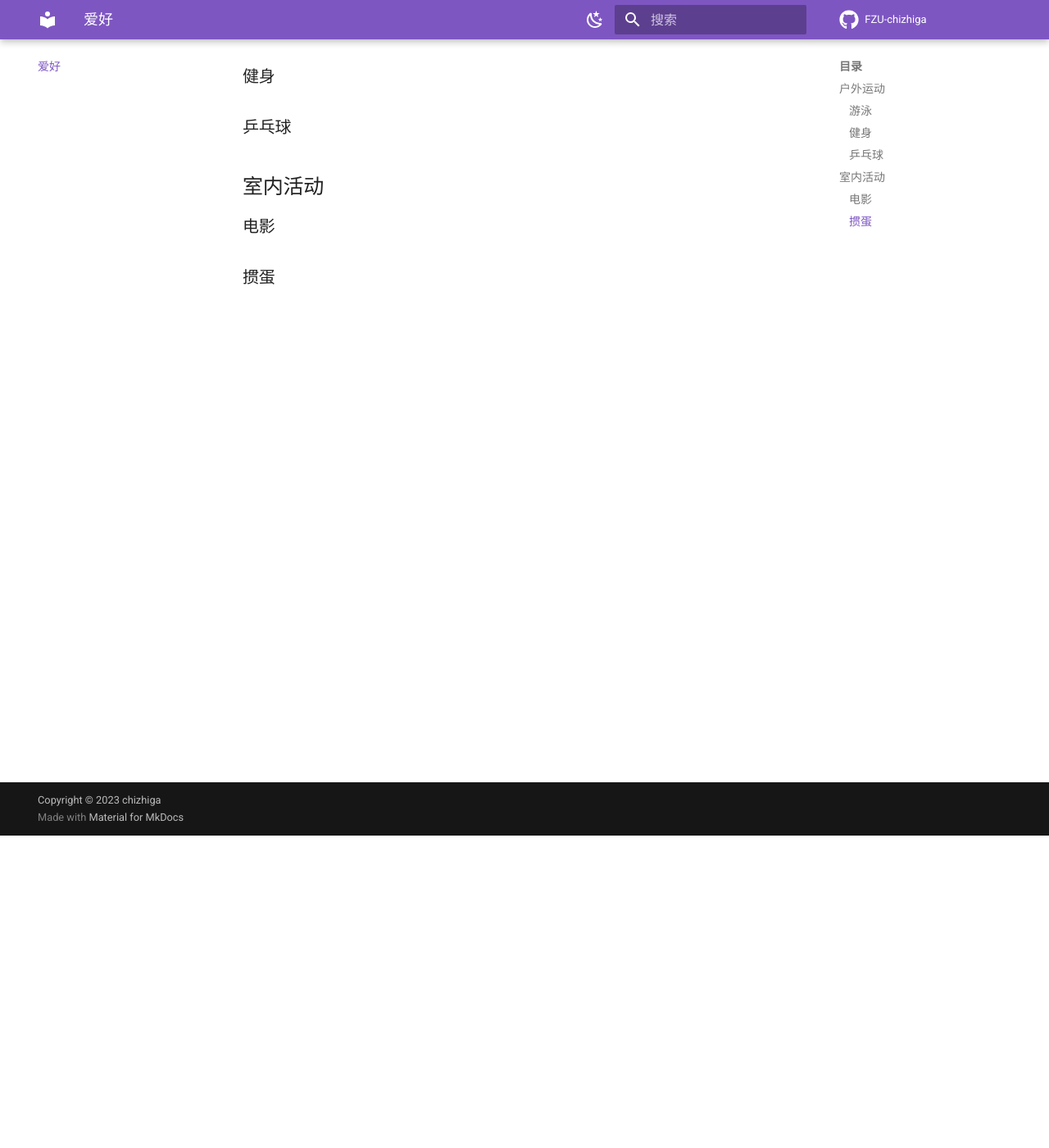
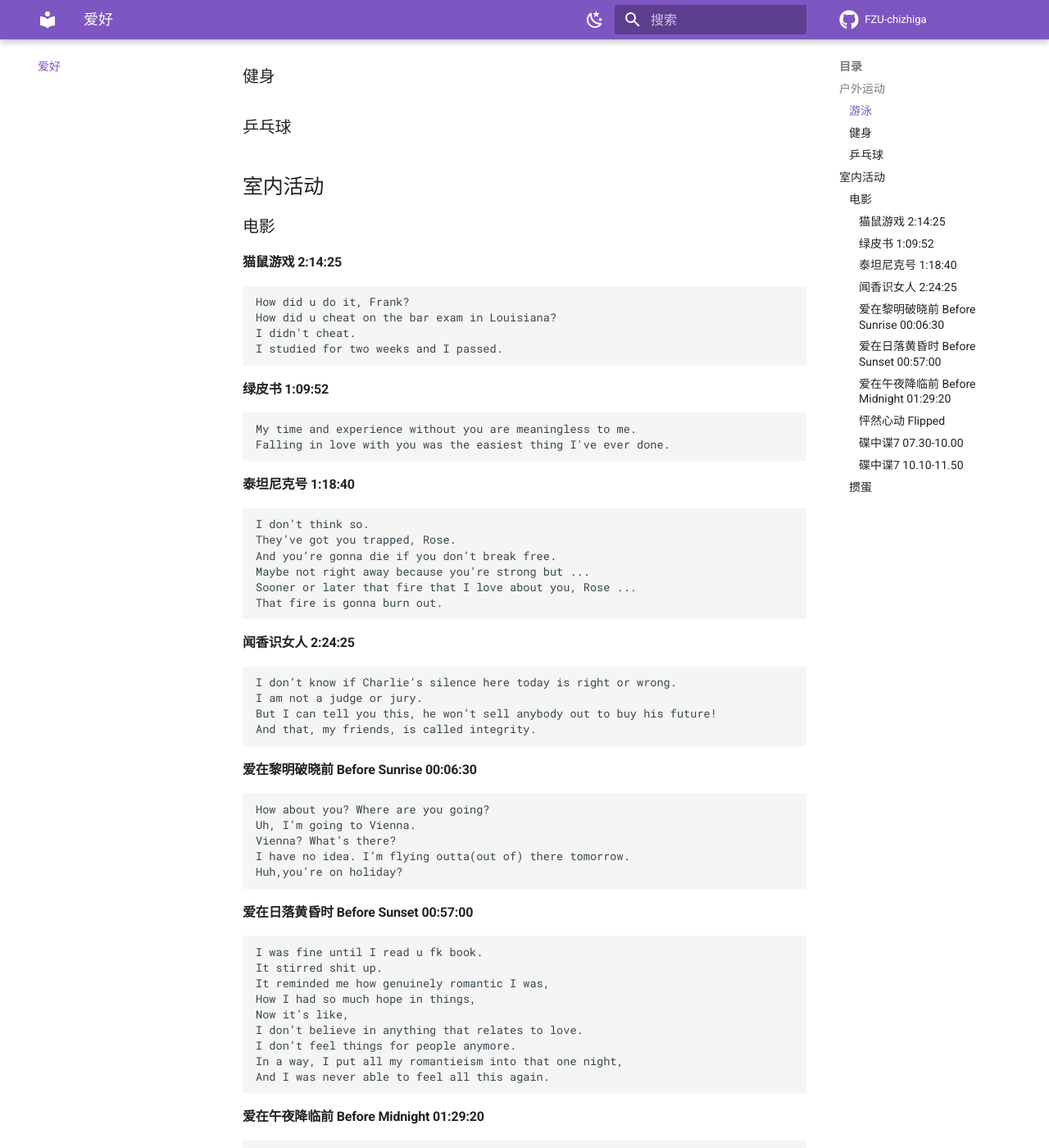
Before and after one commit to CHIZHIGA/chizhiga.github.io, an MkDocs documentation site: the page built from docs/about/hobbies.md, in a window 1280 px wide and 1400 px high, scrolled down 381 px. Shown: the whole window at 82% size. Built offline with MkDocs 1.6.1 and Material for MkDocs 9.7.7, drawn with Linux system fonts in a browser that asks for light colours; comment, search, counter and statistics services are not loaded; some of the changed text lies outside the part shown.

Commit message:
software_git

````diff
--- a/docs/about/hobbies.md
+++ b/docs/about/hobbies.md
@@ -6,4 +6,122 @@
 ### 乒乓球
 ## 室内活动
 ### 电影
+
+#### 猫鼠游戏 2:14:25
+```
+How did u do it, Frank?
+How did u cheat on the bar exam in Louisiana?
+I didn't cheat.
+I studied for two weeks and I passed.
+```
+#### 绿皮书 1:09:52
+```
+My time and experience without you are meaningless to me.
+Falling in love with you was the easiest thing I've ever done.
+```
+#### 泰坦尼克号 1:18:40
+```
+I don’t think so.
+They’ve got you trapped, Rose.
+And you’re gonna die if you don’t break free.
+Maybe not right away because you’re strong but ...
+Sooner or later that fire that I love about you, Rose ...
+That fire is gonna burn out.
+```
+#### 闻香识女人 2:24:25
+```
+I don’t know if Charlie’s silence here today is right or wrong.
+I am not a judge or jury.
+But I can tell you this, he won’t sell anybody out to buy his future!
+And that, my friends, is called integrity.
+```
+#### 爱在黎明破晓前 Before Sunrise 00:06:30
+```
+How about you? Where are you going?
+Uh, I’m going to Vienna.
+Vienna? What’s there?
+I have no idea. I’m flying outta(out of) there tomorrow.
+Huh,you’re on holiday?
+```
+#### 爱在日落黄昏时 Before Sunset 00:57:00
+```
+I was fine until I read u fk book.
+It stirred shit up.
+It reminded me how genuinely romantic I was,
+How I had so much hope in things,
+Now it’s like,
+I don’t believe in anything that relates to love.
+I don’t feel things for people anymore.
+In a way, I put all my romantieism into that one night,
+And I was never able to feel all this again.
+```
+#### 爱在午夜降临前 Before Midnight 01:29:20
+```
+I don’t talk to strangers.
+Well, I am not a stranger. We’ve met before..
+Uh,
+Summer of 94?
+You’re mistaking for someone else.
+No, we even fall in love. -Really?
+```
+#### 怦然心动 Flipped
+```
+11.45
+I loved to watch my father paint.
+Or really, I loved to hear him talk while he painted.
+I learned a lot about my dad that way.
+He told me all sorts of things.
+How he got his first job delivering hay and how he’d wished he’d finished college.
+27.50
+Hey, Juli. Right on schedule.
+Yeah, well, neither rain nor sleet.
+Huh? You know, the mailman thing?
+31.20
+Juli told me about the eggs.
+You know, Bryce, one’s character is set at an early age.
+I’d hate to see u swim out so far u can’t swim back.
+48.45
+I was supposed to go to G’s after school, but I couldn’t be around him.
+He’d crossed the line.
+And standing right next to him across that line was my father.
+I didn’t care what they thought.
+I liked Juli B.
+55.12
+He’s got a big crush on u.
+What are you talking about?
+BL does not have a cush on me.
+Oh, yeah? In science, I caught him staring at u.
+He said it was because there was a bee in u hair.
+Is that the lamest cover-up or what?
+Maybe there was a bee.
+The only bee u’re attracting is B-R-Y-C-E.
+I’m telling u, that boy is lost in love land.
+```
+#### 碟中谍7 07.30-10.00
+```
+Good evening, Mr. Hunt.
+It’s been a long time.
+Our lives are the sum of our choices and we cannot escape the past.
+Thirty years ago, you were offered the choice.
+Join the IMF or spend your life in prison.
+Because of your unique natural talents, you government forgave you.
+But we will never forget.
+Just you will never forget the death that brought you to us all those years ago.
+```
+#### 碟中谍7 10.10-11.50
+```
+This is to remind you of your oath and allegiance to us.
+The stakes of this mission are higher than ever.
+Your habitual rogue behavior will not be tolerated.
+Should you choose to accept, it is imperative that you listen.
+Your government is searching for a key.
+Its purpose, its vital importance to us, is none of your concern.
+
+Your government is searching for a key.
+Its purpose, its vital importance to us, is none of your concern.
+What should concern you is the involvement of your friend Ilsa F.
+She killed a courier in Istanbul.
+And we believe he was carring one half of the key we’re searching for.
+Why she has chosen to interfere in this affair is a mystery, as are her whereabouts.
+```
 ### 掼蛋
--- a/mkdocs.yml
+++ b/mkdocs.yml
@@ -12,8 +12,9 @@ nav:
   - Home: about/index.md
   - 技术栈（学习记录）:
     - 软件工程:
-      - JavaWeb: mk/study_records/software_engineering/JavaWeb.md
-      - MySQL: mk//study_records/software_engineering/MySQL.md
+      - 1. Git: mk/study_records/software_engineering/Git/Git.md
+      - 10. MySQL: mk//study_records/software_engineering/MySQL.md
+      - 11. JavaWeb: mk/study_records/software_engineering/JavaWeb.md
   - 奖项: about/awards.md
   - 爱好: about/hobbies.md
 
````
Also changed, not shown: docs/about/index.md (+1 -1 lines), docs/mk/study_records/software_engineering/Git/Git.md (added, +64 -0 lines), docs/mk/study_records/software_engineering/Git/2.png (added), docs/mk/study_records/software_engineering/Git/3.png (added), docs/mk/study_records/software_engineering/Git/4.png (added), docs/mk/study_records/software_engineering/Git/5.png (added), 1 other file.
